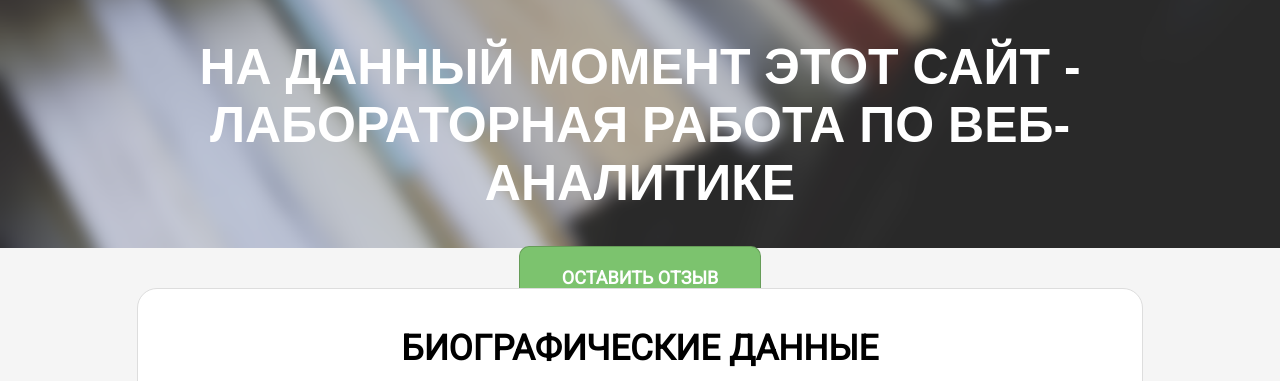
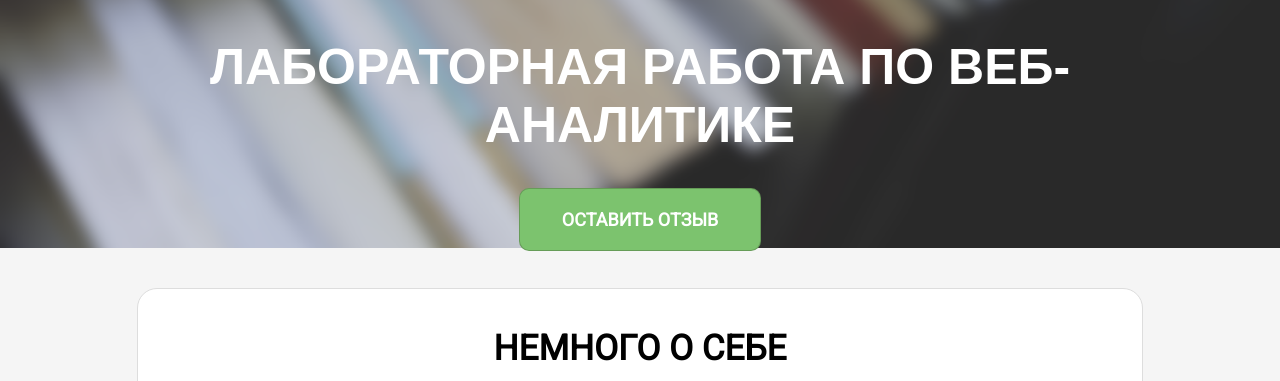
Before and after one commit to Avellertu/skannek.github.io, a plain HTML site: page index.html in a window 1280 px wide. Shown: the part 182-563 px from the top of the page. Drawn offline with Linux system fonts and the light colour scheme; a web font is replaced by a local one.

Commit message:
Update index.html

```diff
--- a/index.html
+++ b/index.html
@@ -23,7 +23,7 @@
           </div>
         </nav>
         <img src="img/logo_mp.png" alt="LabSite" class="logo_mp" />
-        <h1>На данный момент этот сайт - лабораторная работа по Веб-аналитике</h1>
+        <h1>Лабораторная работа по Веб-аналитике</h1>
         <div class="button">
           <a class="buttonstyle" href="review.html">Оставить отзыв</a>
         </div>
@@ -34,12 +34,12 @@
     <div class="container">
       <img src="img/mainlogo.png" alt="LabSite" class="mainlogo1">
         <div class="maintext">
-          <h2>Биографические данные</h2>
+          <h2>Немного о себе</h2>
           <div class="biography">
             ФИО: Сухарев Максим Сергеевич</br>
             Дата рождения: 25 февраля 1999 года</br>
             Место обучения: Московский</br>  Политехнический Университет</br>
-            Возраст: 18 лет</br>
+            Возраст: 21 год</br>
           </div>
         </div>
         <img src="img/study.png" alt="LabSite" class="mainlogo2">
```
